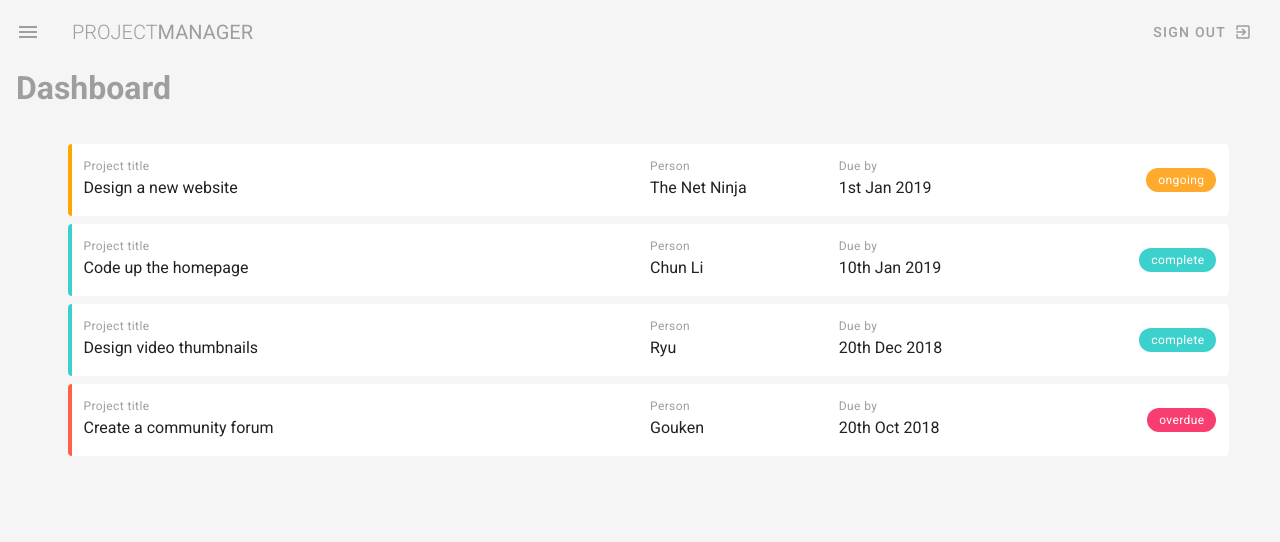
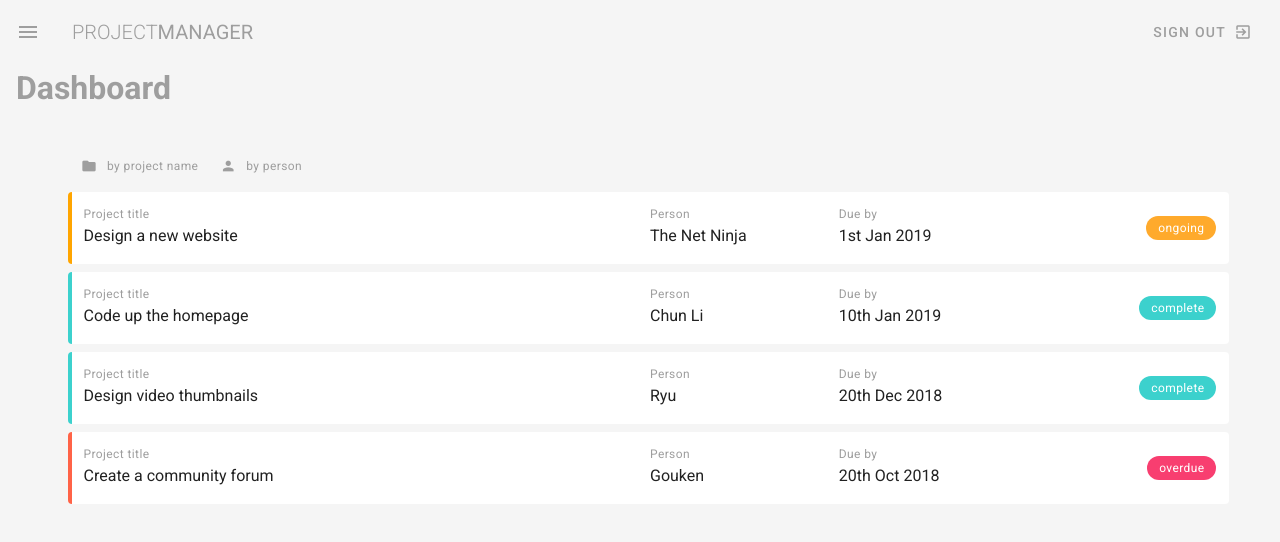
Before and after one commit to Sunil2201/project-manager, a Vue app: page / in a window 1280 px wide. Shown: the top 542 px of the page. Built offline with nearby package versions, Linux system fonts and the light colour scheme.

Commit message:
feat: added filters

```diff
--- a/src/views/DashboardPage.vue
+++ b/src/views/DashboardPage.vue
@@ -2,24 +2,69 @@
   <div class="dashboard ml-4">
     <h1 class="subheading grey--text">Dashboard</h1>
 
-    <v-container class="my-5">
-      <v-card flat class="pa-3 mb-2" v-for="project in projects" :key="project.title">
+    <v-container class="my-10">
+      <v-row class="mb-3 ml-1">
+        <v-tooltip top>
+          <template v-slot:activator="{ on, attrs }">
+            <v-btn
+              v-bind="attrs"
+              v-on="on"
+              small
+              text
+              color="grey"
+              @click="sortBy('title')"
+            >
+              <v-icon left small>folder</v-icon>
+              <span class="caption text-lowercase">By project name</span>
+            </v-btn>
+          </template>
+          <span>Sort projects by project name</span>
+        </v-tooltip>
+
+        <v-tooltip top>
+          <template v-slot:activator="{ on, attrs }">
+            <v-btn
+              v-bind="attrs"
+              v-on="on"
+              small
+              text
+              color="grey"
+              @click="sortBy('person')"
+            >
+              <v-icon left small>person</v-icon>
+              <span class="caption text-lowercase">By person</span>
+            </v-btn>
+          </template>
+          <span>Sort projects by person</span>
+        </v-tooltip>
+      </v-row>
+
+      <v-card
+        flat
+        class="pa-3 mb-2"
+        v-for="project in projects"
+        :key="project.title"
+      >
         <v-row wrap :class="`pa-3 project ${project.status}`">
           <v-flex xs12 md6>
             <div class="caption grey--text">Project title</div>
-            <div>{{project.title}}</div>
+            <div>{{ project.title }}</div>
           </v-flex>
           <v-flex xs6 sm4 md2>
             <div class="caption grey--text">Person</div>
-            <div>{{project.person}}</div>
+            <div>{{ project.person }}</div>
           </v-flex>
           <v-flex xs6 sm4 md2>
             <div class="caption grey--text">Due by</div>
-            <div>{{project.due}}</div>
+            <div>{{ project.due }}</div>
           </v-flex>
           <v-flex xs3 sm4 md2>
             <div class="float-right">
-              <v-chip small :class="`${project.status} white--text caption my-3`">{{project.status}}</v-chip>
+              <v-chip
+                small
+                :class="`${project.status} white--text caption my-3`"
+                >{{ project.status }}</v-chip
+              >
             </div>
           </v-flex>
         </v-row>
@@ -30,36 +75,69 @@
 
 <script>
 export default {
-  data(){
-    return{
+  data() {
+    return {
       projects: [
-        { title: 'Design a new website', person: 'The Net Ninja', due: '1st Jan 2019', status: 'ongoing', content: 'Lorem ipsum dolor sit amet consectetur adipisicing elit. Sunt consequuntur eos eligendi illum minima adipisci deleniti, dicta mollitia enim explicabo fugiat quidem ducimus praesentium voluptates porro molestias non sequi animi!'},
-        { title: 'Code up the homepage', person: 'Chun Li', due: '10th Jan 2019', status: 'complete', content: 'Lorem ipsum dolor sit amet consectetur adipisicing elit. Sunt consequuntur eos eligendi illum minima adipisci deleniti, dicta mollitia enim explicabo fugiat quidem ducimus praesentium voluptates porro molestias non sequi animi!'},
-        { title: 'Design video thumbnails', person: 'Ryu', due: '20th Dec 2018', status: 'complete', content: 'Lorem ipsum dolor sit amet consectetur adipisicing elit. Sunt consequuntur eos eligendi illum minima adipisci deleniti, dicta mollitia enim explicabo fugiat quidem ducimus praesentium voluptates porro molestias non sequi animi!'},
-        { title: 'Create a community forum', person: 'Gouken', due: '20th Oct 2018', status: 'overdue', content: 'Lorem ipsum dolor sit amet consectetur adipisicing elit. Sunt consequuntur eos eligendi illum minima adipisci deleniti, dicta mollitia enim explicabo fugiat quidem ducimus praesentium voluptates porro molestias non sequi animi!'},
-      ]
-    }
-  }
+        {
+          title: "Design a new website",
+          person: "The Net Ninja",
+          due: "1st Jan 2019",
+          status: "ongoing",
+          content:
+            "Lorem ipsum dolor sit amet consectetur adipisicing elit. Sunt consequuntur eos eligendi illum minima adipisci deleniti, dicta mollitia enim explicabo fugiat quidem ducimus praesentium voluptates porro molestias non sequi animi!",
+        },
+        {
+          title: "Code up the homepage",
+          person: "Chun Li",
+          due: "10th Jan 2019",
+          status: "complete",
+          content:
+            "Lorem ipsum dolor sit amet consectetur adipisicing elit. Sunt consequuntur eos eligendi illum minima adipisci deleniti, dicta mollitia enim explicabo fugiat quidem ducimus praesentium voluptates porro molestias non sequi animi!",
+        },
+        {
+          title: "Design video thumbnails",
+          person: "Ryu",
+          due: "20th Dec 2018",
+          status: "complete",
+          content:
+            "Lorem ipsum dolor sit amet consectetur adipisicing elit. Sunt consequuntur eos eligendi illum minima adipisci deleniti, dicta mollitia enim explicabo fugiat quidem ducimus praesentium voluptates porro molestias non sequi animi!",
+        },
+        {
+          title: "Create a community forum",
+          person: "Gouken",
+          due: "20th Oct 2018",
+          status: "overdue",
+          content:
+            "Lorem ipsum dolor sit amet consectetur adipisicing elit. Sunt consequuntur eos eligendi illum minima adipisci deleniti, dicta mollitia enim explicabo fugiat quidem ducimus praesentium voluptates porro molestias non sequi animi!",
+        },
+      ],
+    };
+  },
+  methods: {
+    sortBy(prop) {
+      this.projects.sort((a, b) => (a[prop] < b[prop] ? -1 : 1));
+    },
+  },
 };
 </script>
 
 <style>
-.project.complete{
+.project.complete {
   border-left: 4px solid #3cd1cd;
 }
-.project.ongoing{
+.project.ongoing {
   border-left: 4px solid orange;
 }
-.project.overdue{
+.project.overdue {
   border-left: 4px solid tomato;
 }
-.v-chip.complete{
+.v-chip.complete {
   background: #3cd1cd !important;
 }
-.v-chip.ongoing{
+.v-chip.ongoing {
   background: #ffaa2c !important;
 }
-.v-chip.overdue{
+.v-chip.overdue {
   background: #f83e70 !important;
 }
 </style>
```
